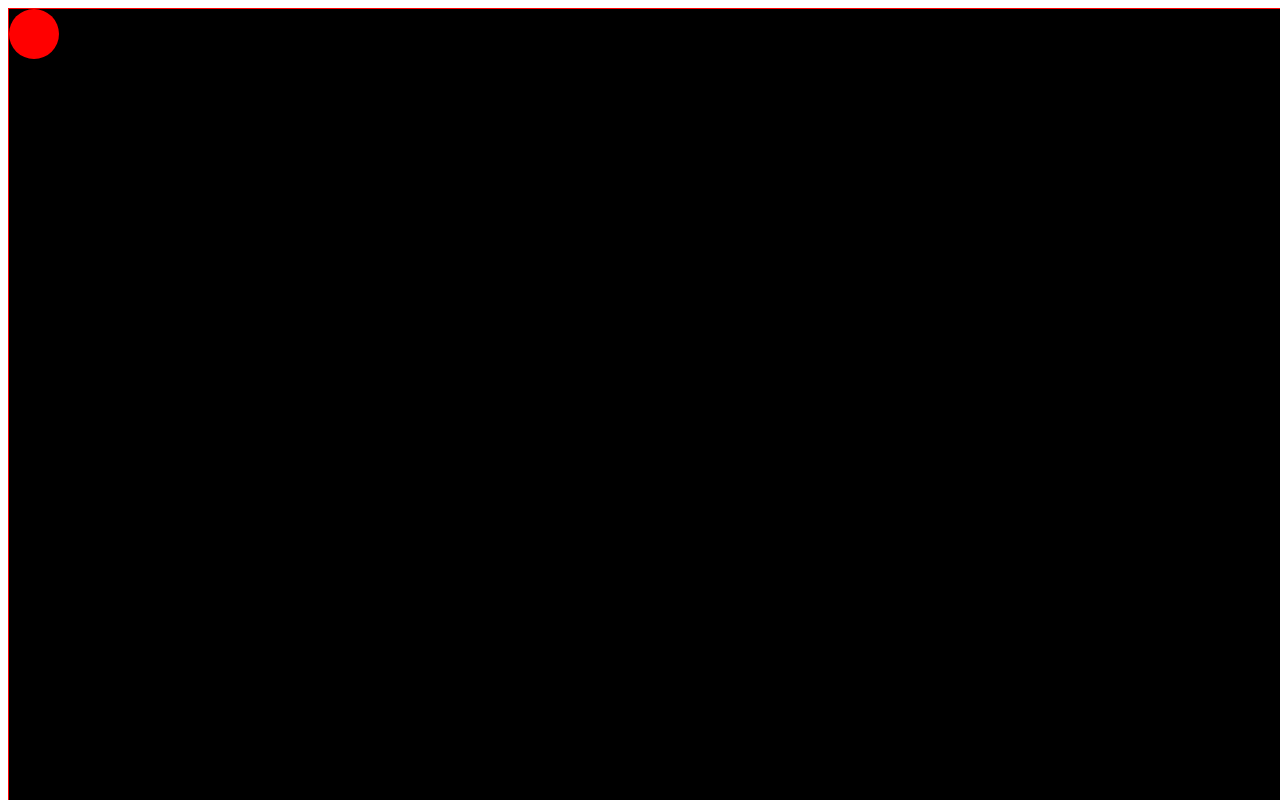
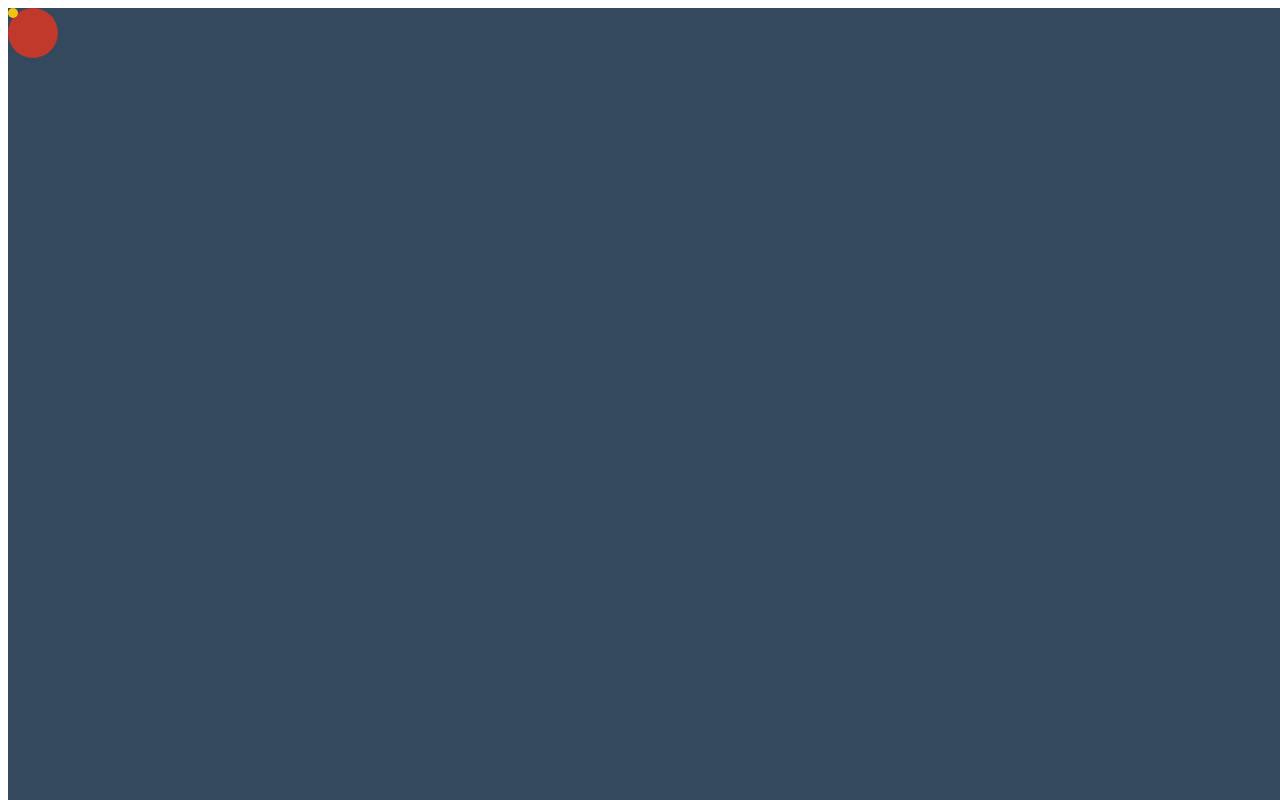
Before and after one commit to ronnelreposo/angular-sandbox-2, an Angular app: page / in a window 1280 px wide. Shown: the top 800 px of the page. Built offline with nearby package versions, Linux system fonts and the light colour scheme.

Commit message:
Add Reference Point and Change Colors

```diff
--- a/src/app/app.component.html
+++ b/src/app/app.component.html
@@ -1,4 +1,5 @@
 
-<div id="fence" style="display: block; border: 1px solid red;">
+<div id="fence" style="display: block;">
+  <div id="ref" style="position: absolute;"></div>
   <div id="ball" style="position: absolute;"></div>
 </div>
--- a/src/app/app.component.scss
+++ b/src/app/app.component.scss
@@ -1,12 +1,20 @@
 #ball {
   width: 50px;
   height: 50px;
-  background-color: red;
+  background-color:#c0392b;
   border-radius: 25px;
+}
+
+#ref {
+  width: 10px;
+  height: 10px;
+  background-color: #f1c40f;
+  border-radius: 5px;
+  z-index: 1;
 }
 
 #fence {
   width: 1400px;
   height: 1000px;
-  background-color: black;
+  background-color:#34495e;
 }
--- a/src/app/app.component.ts
+++ b/src/app/app.component.ts
@@ -2,7 +2,7 @@ import { Component, OnInit } from '@angular/core';
 import { fromEvent, interval, Observable, Subject } from 'rxjs';
 import * as vector from './core/vector';
 import { Vector } from './core/vector';
-import { map, scan, startWith, switchMap, tap } from 'rxjs/operators';
+import { map, scan, shareReplay, startWith, switchMap, tap } from 'rxjs/operators';
 import { animationFrame } from 'rxjs/internal/scheduler/animationFrame';
 
 type LocationAndVelocity = { location: Vector, velocity: Vector }
@@ -71,6 +71,8 @@ export class AppComponent implements OnInit {
 
     const ball = document.getElementById('ball');
     const ballRadiusInPx = 25;
+    const referencePoint = document.getElementById('ref');
+    const referencePointRadiusInPx = 5;
     const widthInPx = 1400;
     const heightInPx = 1000;
     const topSpeed = 10;
@@ -139,12 +141,20 @@ export class AppComponent implements OnInit {
         startWith(initialLocationAndVelocity)
       )
 
-    const target$ = mouseDown$;
+    const target$ = mouseDown$.pipe(shareReplay());
 
     const combined$ = target$.pipe(
         switchMap((target) => vector$(target))
     );
 
+    // Render target reference.
+    target$.subscribe(({x, y}) => {
+
+      referencePoint.style.left = alignCenterBall(x, referencePointRadiusInPx) + 'px';
+      referencePoint.style.top = alignCenterBall(y, referencePointRadiusInPx) + 'px';
+    });
+
+    // Render moving ball.
     combined$.subscribe(({ location: {x, y}, velocity}) => {
 
       ball.style.left = alignCenterBall(x, ballRadiusInPx) + 'px';
```
